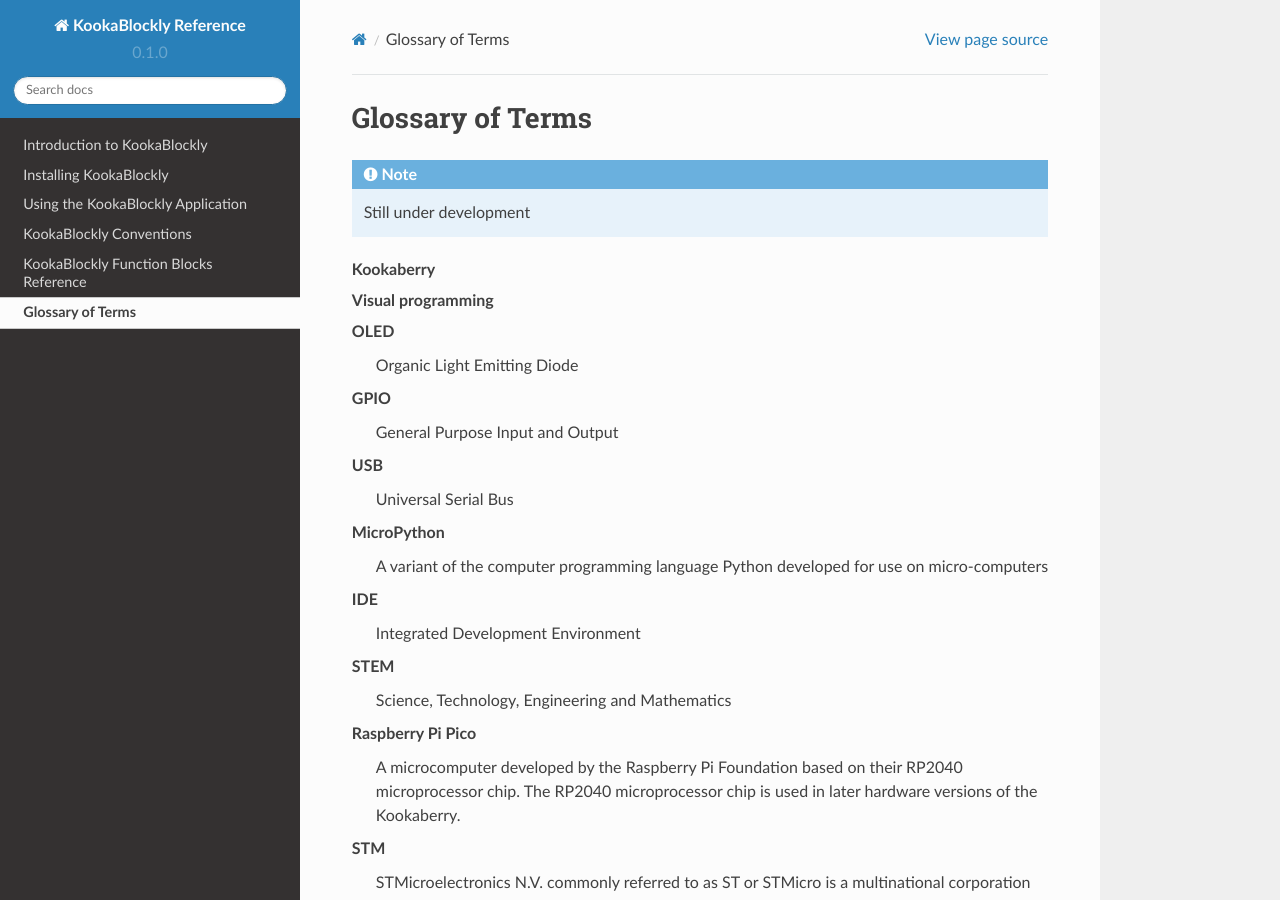
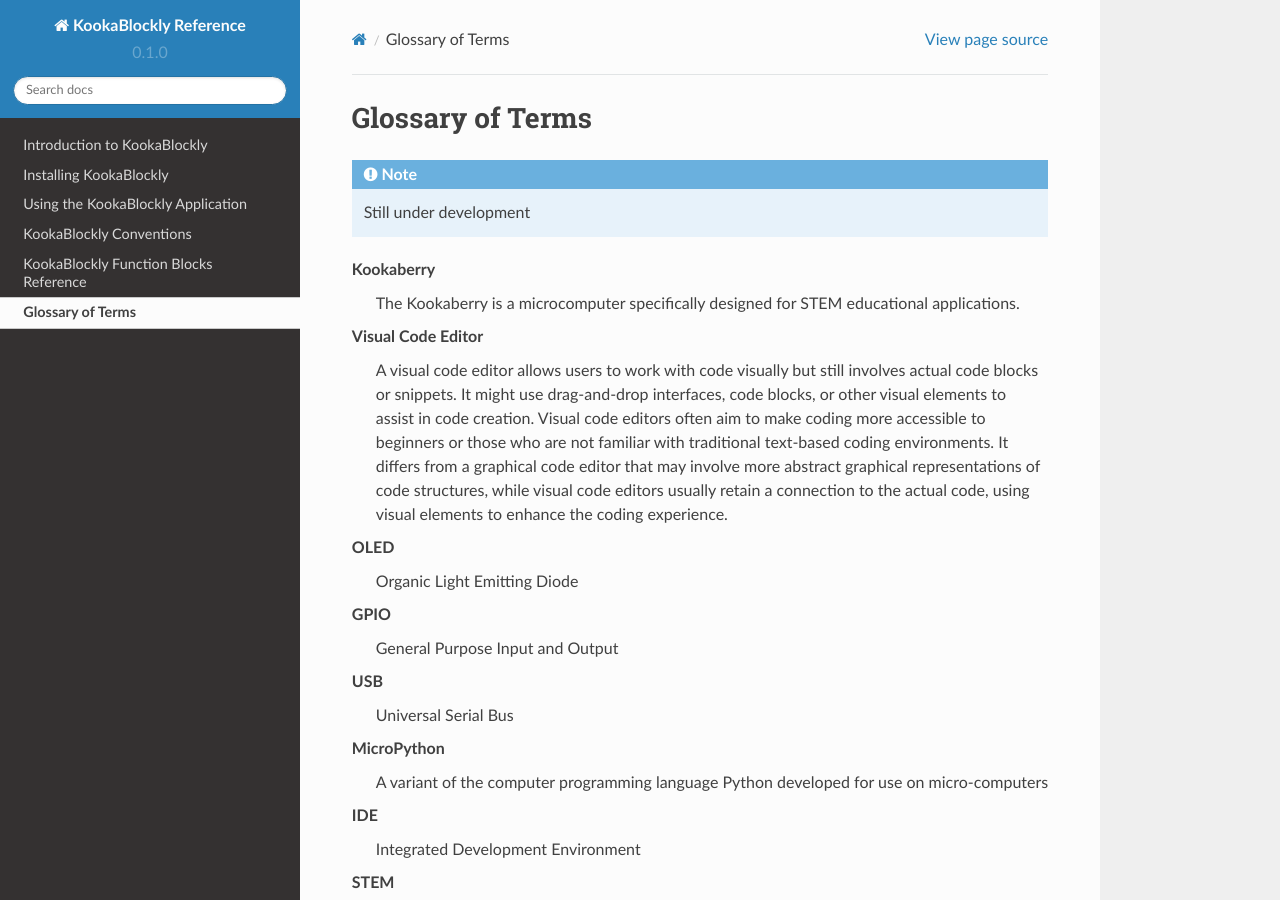
Before and after one commit to TDStrasser/KookaBlockly-Reference, a Sphinx documentation site: the page built from docs/source/glossary.rst, in a window 1280 px wide and 900 px high. Built offline with Sphinx 7.4.7 and the Read the Docs theme 2.0.0, drawn with Linux system fonts in a browser that asks for light colours.

Commit message:
Fix Glossary formatting errors

```diff
--- a/docs/source/glossary.rst
+++ b/docs/source/glossary.rst
@@ -8,43 +8,35 @@
 .. glossary::
 
     Kookaberry
-
-
-    Visual programming
-
-
+      The Kookaberry is a microcomputer specifically designed for STEM educational applications.
+    Visual Code Editor
+      A visual code editor allows users to work with code visually but still involves actual code blocks or snippets.
+      It might use drag-and-drop interfaces, code blocks, or other visual elements to assist in code creation.
+      Visual code editors often aim to make coding more accessible to beginners or those who are not familiar with traditional text-based coding environments.
+      It differs from a graphical code editor that may involve more abstract graphical representations of code structures, while
+      visual code editors usually retain a connection to the actual code, using visual elements to enhance the coding experience.
     OLED
       Organic Light Emitting Diode
-
     GPIO
       General Purpose Input and Output
-
     USB
       Universal Serial Bus
-
     MicroPython
       A variant of the computer programming language Python developed for use on micro-computers
-
     IDE
       Integrated Development Environment
-
     STEM
       Science, Technology, Engineering and Mathematics
-
     Raspberry Pi Pico
       A microcomputer developed by the Raspberry Pi Foundation based on their RP2040 microprocessor chip.
       The RP2040 microprocessor chip is used in later hardware versions of the Kookaberry.
-
     STM
       STMicroelectronics N.V. commonly referred to as ST or STMicro is a multinational corporation and technology company of French-Italian origin.
       STM microprocessors are used in the original hardware version of the Kookaberry.
-
     Windows
       A personal computer operating system licensed by Microsoft
-
     MacOS
       A personal computer operating system developed by Apple
-
     Raspbian
       A personal computer operating systems for the Raspberry Pi microcomputer licensed by the Raspberry Pi Foundation.
       Raspbian is based on the Open Source Linux operating system.
--- a/docs/source/introduction.rst
+++ b/docs/source/introduction.rst
@@ -1,8 +1,8 @@
 Introduction to KookaBlockly
 ============================
 
-**KookaBlockly**: Visual Programming Editor for Kookaberry Microprocessor Boards
--------------------------------------------------------------------------------
+KookaBlockly: Visual Programming Editor for Kookaberry Microprocessor Boards
+----------------------------------------------------------------------------
 
 **KookaBlockly** is a powerful standalone visual editor designed for creating program scripts for **Kookaberry** and related microprocessor boards.
 This editor operates on a drag-and-drop interface, making it beginner-friendly and highly intuitive.
```
